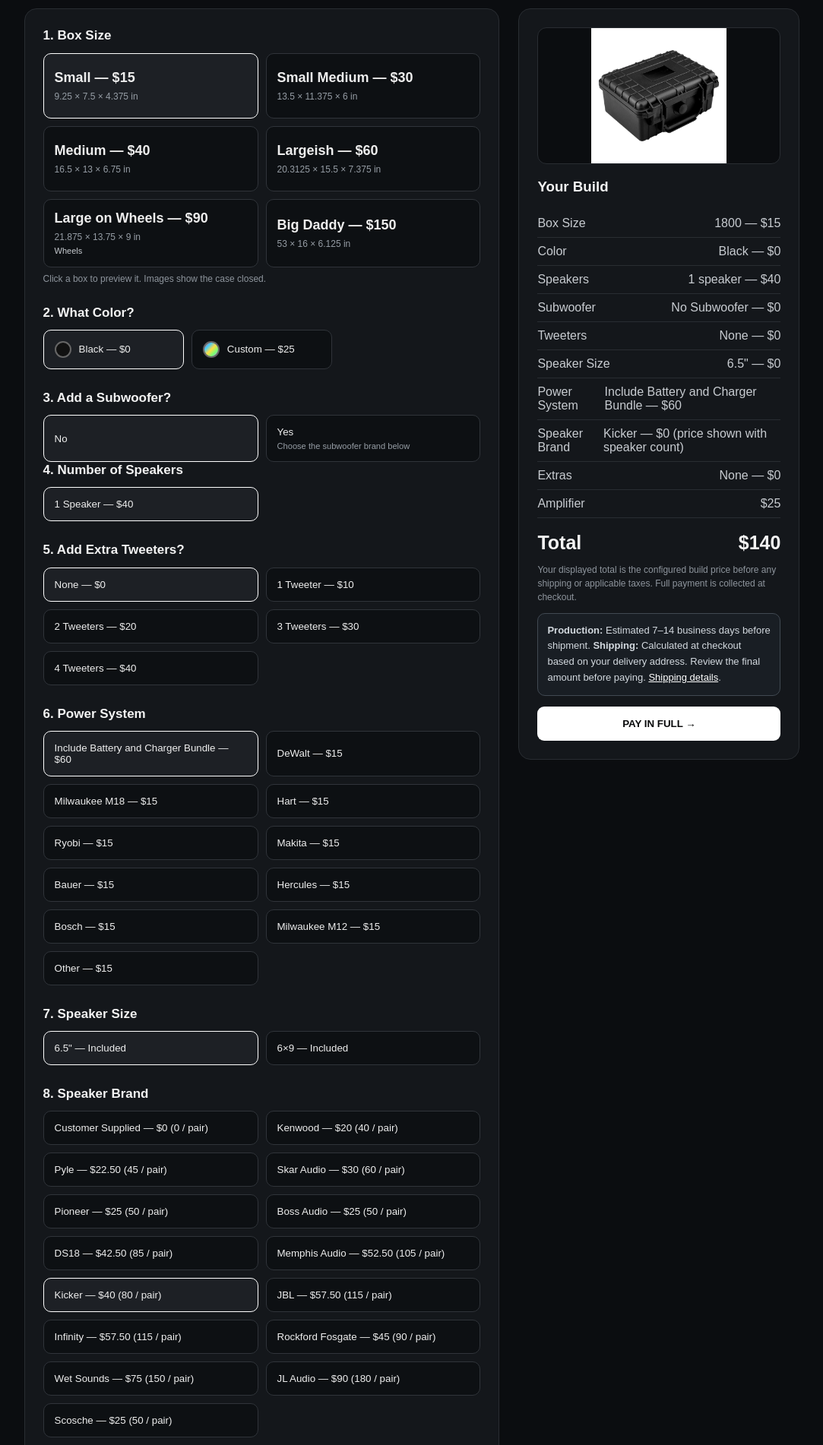
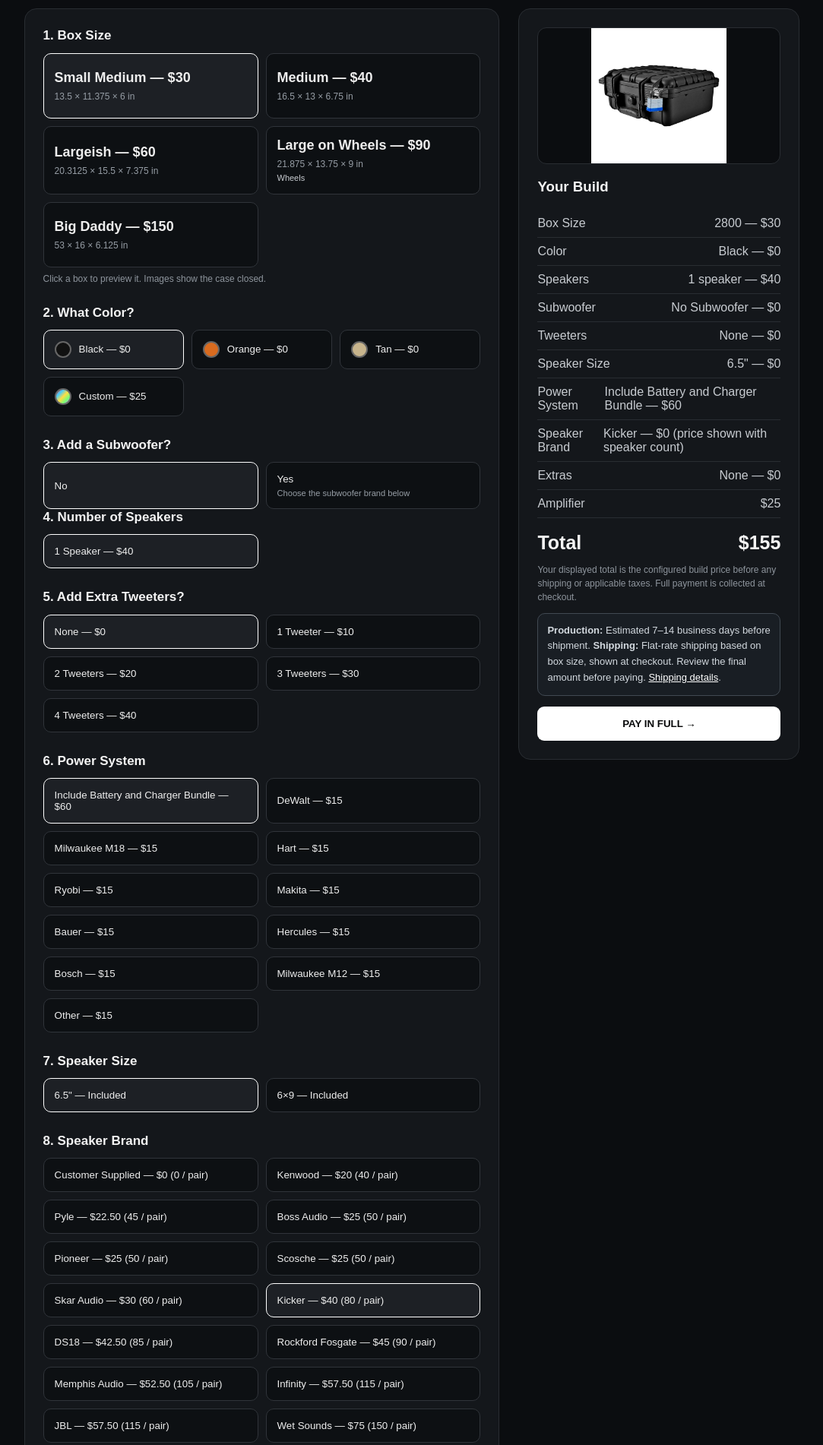
Before and after one commit to built2boomcustoms-arch/Built2BoomCustomsv43, a website: page index.html in a window 1280 px wide. Shown: the part 940-2842 px from the top of the page at 76% size, without its empty margins (98-1181 px from the left). Drawn offline with Linux system fonts and the light colour scheme.

Commit message:
Update index.html

```diff
--- a/index.html
+++ b/index.html
@@ -67,8 +67,7 @@ header{align-items:center;gap:14px;flex-wrap:wrap}header nav{display:flex;flex-w
 <div class="card questions-card"><div class="question-columns"><div class="question-list">
 
 <div class="step"><h3>1. Box Size</h3><div class="options case-options">
-<button class="option active" data-group="case" data-value="1800" data-price="15"><span class="case-title">Small — $15</span><span class="case-dims">9.25 × 7.5 × 4.375 in</span></button>
-<button class="option" data-group="case" data-value="2800" data-price="30"><span class="case-title">Small Medium — $30</span><span class="case-dims">13.5 × 11.375 × 6 in</span></button>
+<button class="option active" data-group="case" data-value="2800" data-price="30"><span class="case-title">Small Medium — $30</span><span class="case-dims">13.5 × 11.375 × 6 in</span></button>
 <button class="option" data-group="case" data-value="3800" data-price="40"><span class="case-title">Medium — $40</span><span class="case-dims">16.5 × 13 × 6.75 in</span></button>
 <button class="option" data-group="case" data-value="4800" data-price="60"><span class="case-title">Largeish — $60</span><span class="case-dims">20.3125 × 15.5 × 7.375 in</span></button>
 <button class="option" data-group="case" data-value="5800" data-price="90"><span class="case-title">Large on Wheels — $90</span><span class="case-dims">21.875 × 13.75 × 9 in</span><span class="case-wheels">Wheels</span></button>
@@ -170,19 +169,19 @@ header{align-items:center;gap:14px;flex-wrap:wrap}header nav{display:flex;flex-w
 </div></div></div>
 
 <div class="card summary">
-<div class="summary-visual"><img id="buildCaseImage" src="case_1800.png" alt="Small closed case"></div>
+<div class="summary-visual"><img id="buildCaseImage" src="case_2800.png" alt="Small Medium closed case"></div>
 <h3>Your Build</h3>
 <div id="warning" class="warning"></div>
 <div id="summaryLines"></div>
 <div class="total"><span>Total</span><span id="total">$299</span></div>
-<p class="note">Your displayed total is the configured build price before any shipping or applicable taxes. Full payment is collected at checkout.</p><div class="checkout-shipping-note"><strong>Production:</strong> Estimated 7–14 business days before shipment. <strong>Shipping:</strong> Calculated at checkout based on your delivery address. Review the final amount before paying. <a href="shipping.html" style="color:#fff">Shipping details</a>.</div>
+<p class="note">Your displayed total is the configured build price before any shipping or applicable taxes. Full payment is collected at checkout.</p><div class="checkout-shipping-note"><strong>Production:</strong> Estimated 7–14 business days before shipment. <strong>Shipping:</strong> Flat-rate shipping based on box size, shown at checkout. Review the final amount before paying. <a href="shipping.html" style="color:#fff">Shipping details</a>.</div>
 <button class="btn full" id="checkoutBtn">PAY IN FULL →</button>
 </div>
 </div>
 </section>
 
 <section class="section" id="gallery"><h2>Built by Us. Customized for You.</h2><p class="muted">Take a look at real Built2BoomCustoms speaker systems. Each portable build is assembled to the customer's chosen enclosure, speakers, and power setup. Your finished configuration may vary.</p><div class="photo-grid"><figure><img src="build_tan_pyle.jpg" alt="Tan custom speaker case with two white Pyle speakers and voltage display" loading="lazy"><figcaption><strong>Tan Pyle Build</strong> — Tan enclosure, white Pyle speakers, and a digital voltage display.</figcaption></figure><figure><img src="build_black_kicker.jpg" alt="Black portable speaker enclosure with two black Kicker speakers" loading="lazy"><figcaption><strong>Black Kicker Build</strong> — Black enclosure with a pair of Kicker speakers.</figcaption></figure><figure><img src="build_black_boss.jpg" alt="Black portable speaker enclosure with two Boss speakers beside a cordless-tool battery and charger" loading="lazy"><figcaption><strong>Black Boss Build</strong> — Black enclosure with Boss speakers, pictured with a cordless-tool battery and charger.</figcaption></figure></div><p class="small-print">Photos show examples of completed builds. Battery and charger availability depends on the power option selected at checkout.</p></section>
-<section class="section" id="how"><h2>How It Works</h2><div class="info-grid"><div class="info-tile"><h3>1. Customize</h3><p>Select your case, speakers, subwoofer, power system, and optional extras. Review your configuration before checkout.</p></div><div class="info-tile"><h3>2. Order</h3><p>Complete your payment at checkout. Shipping is calculated using your delivery address. Keep your payment receipt for reference.</p></div><div class="info-tile"><h3>3. We Build</h3><p>Each speaker box is built to order. Estimated production time is 7–14 business days, followed by shipping transit time.</p></div></div></section>
+<section class="section" id="how"><h2>How It Works</h2><div class="info-grid"><div class="info-tile"><h3>1. Customize</h3><p>Select your case, speakers, subwoofer, power system, and optional extras. Review your configuration before checkout.</p></div><div class="info-tile"><h3>2. Order</h3><p>Complete your payment at checkout. Shipping is calculated by box size at checkout. Keep your payment receipt for reference.</p></div><div class="info-tile"><h3>3. We Build</h3><p>Each speaker box is built to order. Estimated production time is 7–14 business days, followed by shipping transit time.</p></div></div></section>
 <section class="section" id="details"><h2>Product &amp; Ordering Details</h2><div class="info-grid"><div class="info-tile"><h3>Built for Your Setup</h3><p>Choose compatible speaker sizes, brands, optional subwoofers, and a supported battery adapter. Battery brand and voltage must match your selected power system.</p></div><div class="info-tile"><h3>Water Resistance</h3><p>These custom speaker systems are water-resistant, not waterproof. Do not submerge them or leave them exposed to heavy rain. A fully waterproof, floatable design is in development.</p></div><div class="info-tile"><h3>Need Specifications?</h3><p>Exact runtime, weight, and audio performance depend on your selected components and battery. Email <a style="color:#fff" href="mailto:built2boomcustoms@gmail.com">built2boomcustoms@gmail.com</a> before ordering if you need a particular specification.</p></div></div><p class="small-print">Questions about your order? Contact us using the email above. See our <a href="shipping.html" style="color:#fff">shipping information</a>, <a href="privacy.html" style="color:#fff">privacy policy</a>, and <a href="terms.html" style="color:#fff">terms</a>.</p></section>
 
 <div class="case-modal" id="caseModal" aria-hidden="true"><div class="case-modal-card" role="dialog" aria-modal="true" aria-labelledby="caseModalTitle"><button class="modal-close" id="caseModalClose" aria-label="Close">×</button><img id="caseModalImage" src="" alt="Harbor Freight case"><div class="modal-caption"><strong id="caseModalTitle"></strong><span id="caseModalDims"></span></div></div></div>
@@ -288,11 +287,18 @@ function updateBrandPricing(){
     btn.textContent=`${btn.dataset.value} — $${total.toFixed(2).replace(/\.00$/,'')} (${pair} / pair)`;
     if(state.brand?.value===btn.dataset.value) state.brand.price=pair;
   });
+  // Always display brands in ascending order for the currently selected speaker size.
+  const brandContainer=document.querySelector('[data-group="brand"]')?.parentElement;
+  if(brandContainer){
+    [...brandContainer.querySelectorAll('[data-group="brand"]')]
+      .sort((a,b)=>getSpeakerPairPrice(a.dataset.value,size)-getSpeakerPairPrice(b.dataset.value,size) || a.dataset.value.localeCompare(b.dataset.value))
+      .forEach(btn=>brandContainer.appendChild(btn));
+  }
 }
 
 function updateSpeakerOptions(){
   const caseValue=(state.case||getDefault('case')).value;
-  const baseCfg=speakerConfigs[caseValue]||speakerConfigs['1800'];
+  const baseCfg=speakerConfigs[caseValue]||speakerConfigs['2800'];
   let cfg={counts:baseCfg.counts.slice(),sizes:baseCfg.sizes.slice(),tweeters:baseCfg.tweeters.slice()};
   const twoSubs=state.subCount && state.subCount.value==='2 Subwoofers';
   const insideSubs=!state.subLocation || state.subLocation.value==='Inside Box';
@@ -374,7 +380,7 @@ function updateSubwoofer(){
 
   const subCountNum=state.subCount?.value==='2 Subwoofers'?2:1;
 
-  const sizes=subwooferSizes[caseValue]||subwooferSizes['1800'];
+  const sizes=subwooferSizes[caseValue]||subwooferSizes['2800'];
   const allowOutside=!['1800','2800'].includes(caseValue);
   const outside=inline.querySelector('[data-value="Outside Box"]');
   outside.style.display=allowOutside?'block':'none';
@@ -420,7 +426,7 @@ const caseInfo={
 
 function updateColorOptions(){
   const caseValue=(state.case||getDefault('case')).value;
-  const info=caseInfo[caseValue]||caseInfo['1800'];
+  const info=caseInfo[caseValue]||caseInfo['2800'];
   const box=document.getElementById('colorOptions');
   const current=state.color&&(info.colors.includes(state.color.value)||state.color.value==='Custom')?state.color.value:info.colors[0];
   state.color={value:current,price:current==='Custom'?25:0};
@@ -442,7 +448,7 @@ function updateColorOptions(){
 
 function openCaseModal(){
   const caseValue=(state.case||getDefault('case')).value;
-  const info=caseInfo[caseValue]||caseInfo['1800'];
+  const info=caseInfo[caseValue]||caseInfo['2800'];
   document.getElementById('caseModalImage').src=info.image;
   document.getElementById('caseModalImage').alt=`${info.name} closed case`;
   document.getElementById('caseModalTitle').textContent=info.name;
@@ -458,7 +464,7 @@ function closeCaseModal(){
 
 function render(){
   const buildCase=(state.case||getDefault('case')).value;
-  const buildInfo=caseInfo[buildCase]||caseInfo['1800'];
+  const buildInfo=caseInfo[buildCase]||caseInfo['2800'];
   const buildImage=document.getElementById('buildCaseImage');
   if(buildImage){
     buildImage.src=buildInfo.image;
@@ -608,7 +614,7 @@ document.getElementById('q9SubSizeChoices').addEventListener('click',e=>{
   const btn=e.target.closest('.q9-choice');
   if(!btn) return;
   const caseValue=(state.case||getDefault('case')).value;
-  const sizes=subwooferSizes[caseValue]||subwooferSizes['1800'];
+  const sizes=subwooferSizes[caseValue]||subwooferSizes['2800'];
   const choice=sizes[Number(btn.dataset.q9Index)];
   if(!choice) return;
   chooseSubSize(choice[0], choice[1]);
```
